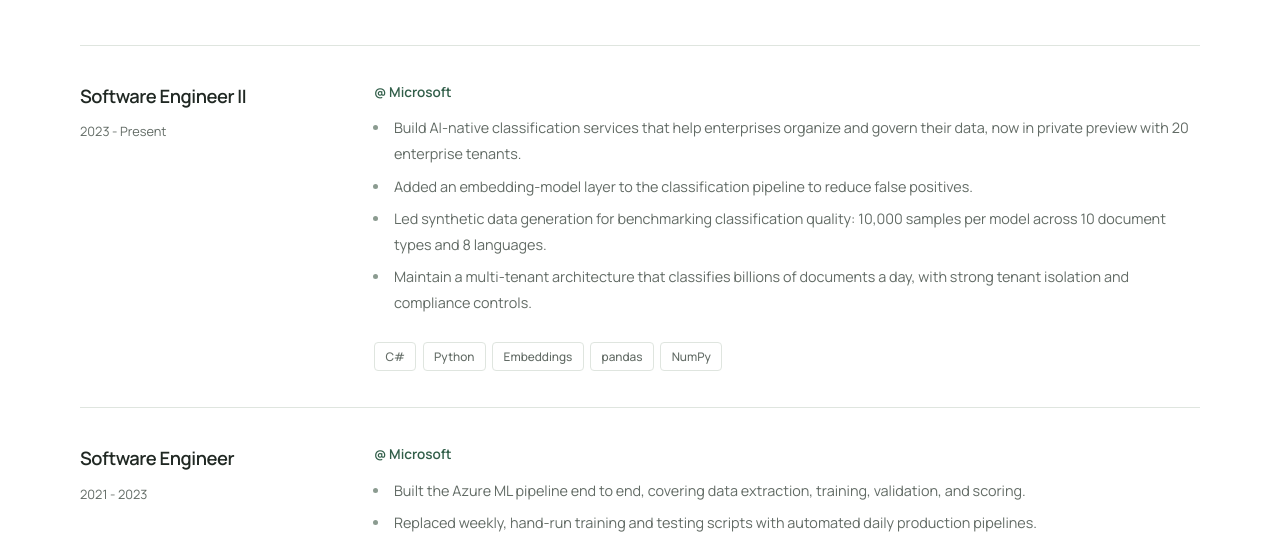
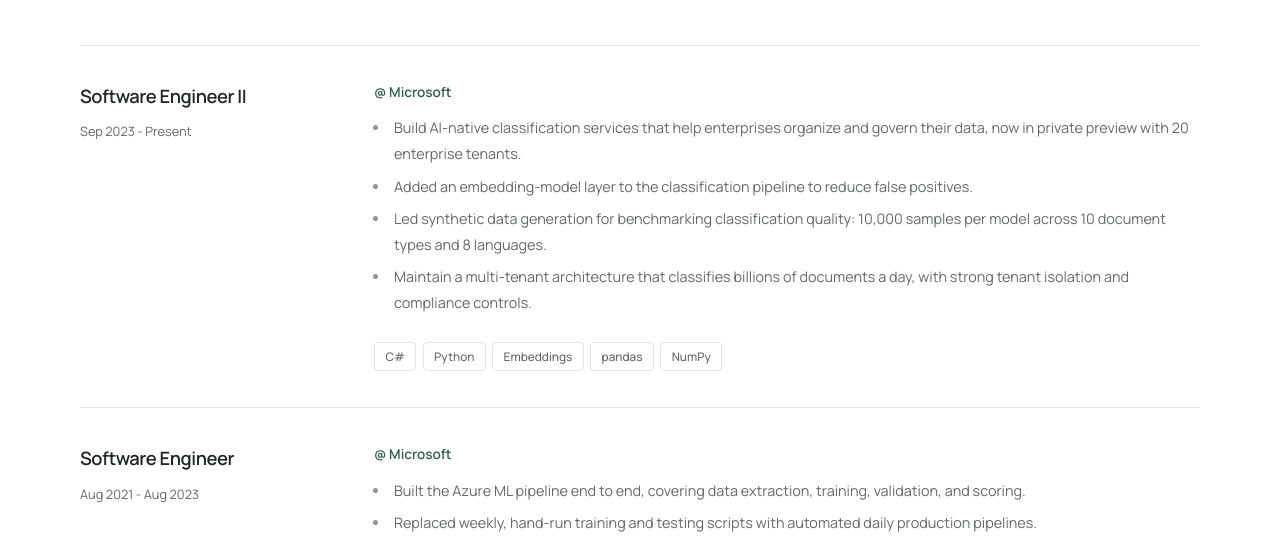
Before and after one commit to quyenxhuynh/portfolio, a React (Vite) app: page / in a window 1280 px wide. Shown: the part 1854-2401 px from the top of the page. Built offline with nearby package versions, Linux system fonts and the light colour scheme.

Commit message:
Add months to Microsoft employment dates
Co-Authored-By: Claude Opus 5.5 <noreply@anthropic.com>

```diff
--- a/src/sections/Experience.tsx
+++ b/src/sections/Experience.tsx
@@ -21,7 +21,7 @@ const Experience: React.FC = () => {
       id: 'exp-2021-msft',
       title: 'Software Engineer',
       company: 'Microsoft',
-      period: '2021 - 2023',
+      period: 'Aug 2021 - Aug 2023',
       description: [
         'Built the Azure ML pipeline end to end, covering data extraction, training, validation, and scoring.',
         'Replaced weekly, hand-run training and testing scripts with automated daily production pipelines.',
@@ -34,7 +34,7 @@ const Experience: React.FC = () => {
       id: 'exp-2023-msft',
       title: 'Software Engineer II',
       company: 'Microsoft',
-      period: '2023 - Present',
+      period: 'Sep 2023 - Present',
       description: [
         'Build AI-native classification services that help enterprises organize and govern their data, now in private preview with 20 enterprise tenants.',
         'Added an embedding-model layer to the classification pipeline to reduce false positives.',
```
